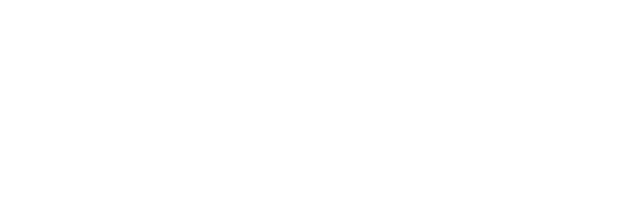
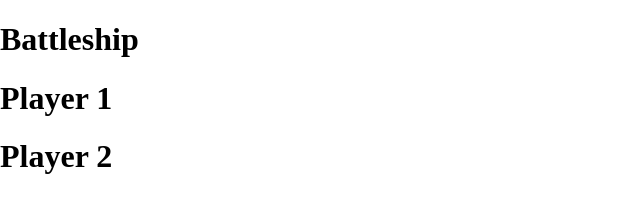
Before and after one commit to goldenvertex42/battleship, a website built with webpack: page src/template.html in a window 1280 px wide. Shown: the whole page, without its empty margins (0-640 px from the left). Built offline with nearby package versions, Linux system fonts and the light colour scheme.

Commit message:
feat(html): add containers and labels

```diff
--- a/src/template.html
+++ b/src/template.html
@@ -6,6 +6,23 @@
     <title>Battleship</title>
 </head>
 <body>
+    <h1 class="title">Battleship</h1>
+    <div class="main-container">
+        <div class="board-container">
+            <h1 class="name">Player 1</h1>
+            <div id="player1-board" class="game-board">
 
+            </div>
+        </div>
+        <div class="board-container">
+            <h1 class="name">Player 2</h1>
+            <div id="player2-board" class="game-board">
+
+            </div>
+        </div>
+        <div class="message-container">
+
+        </div>
+    </div>
 </body>
 </html>
```
